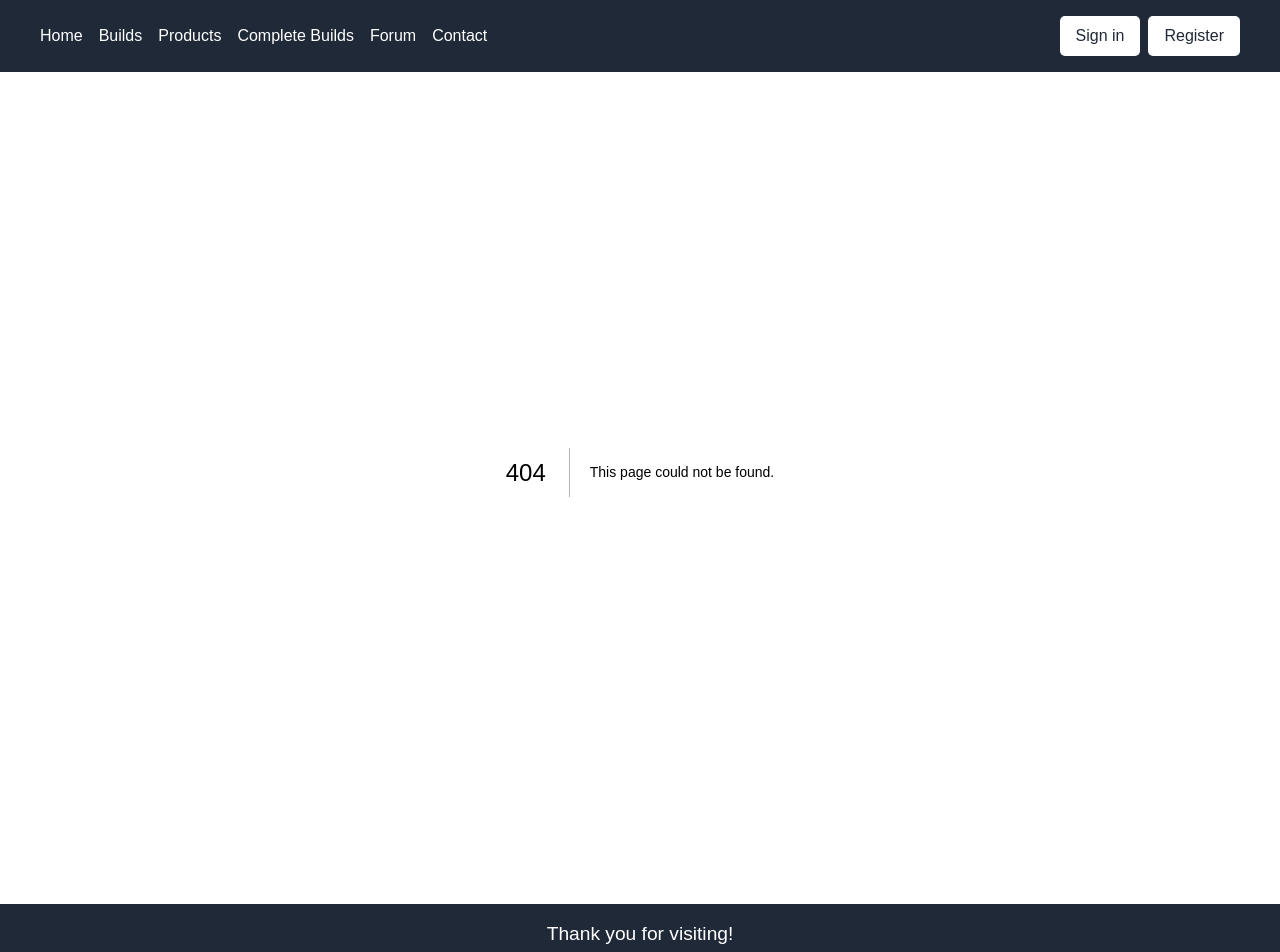
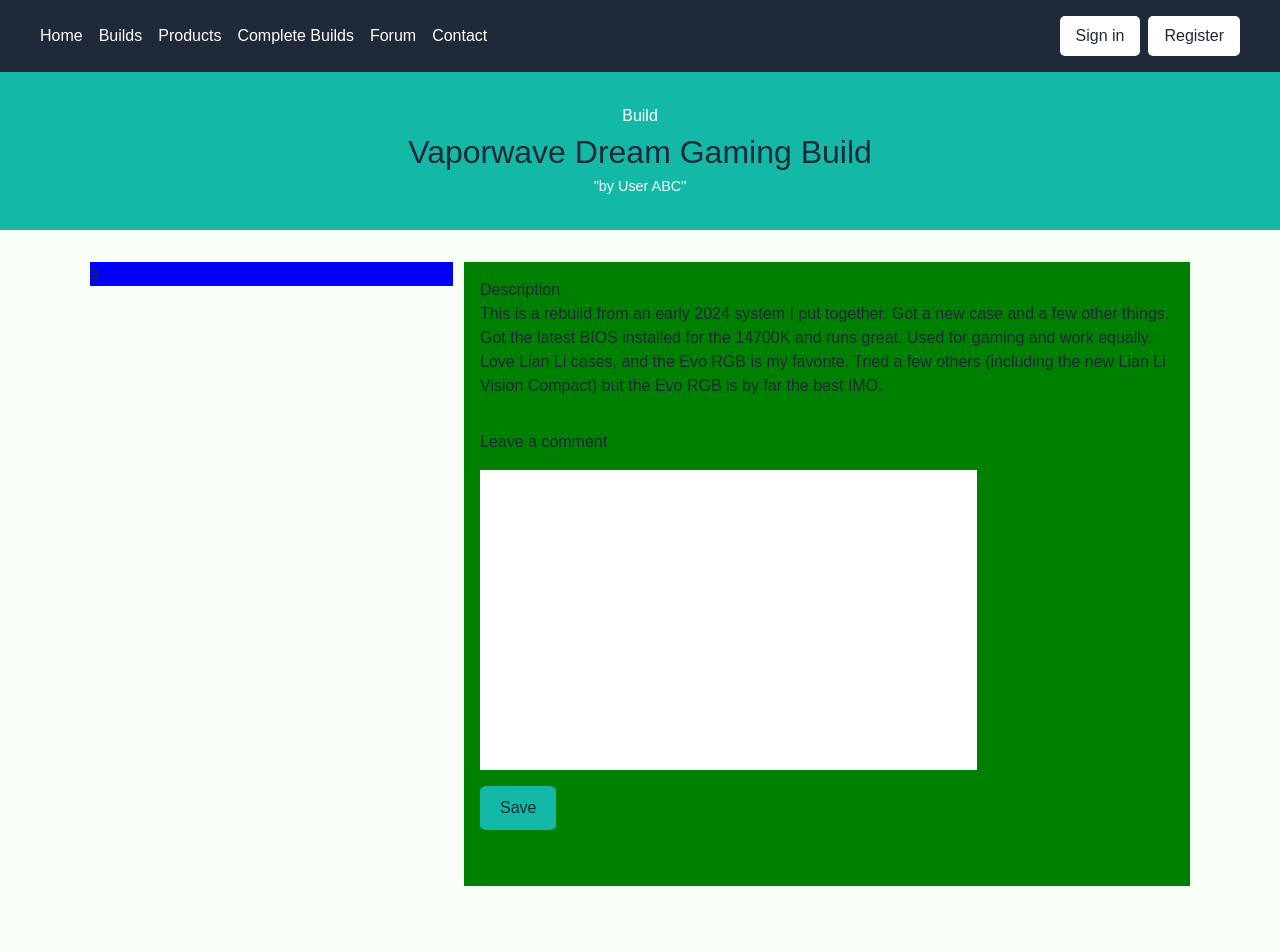
Before and after one commit to 22BI13371/Computer-Configuration-Website, a Next.js app in the folder computer-confugration-website/: page /complete_build/build in a window 1280 px wide. Before the commit this address had no page. Shown: the top 952 px of the page. Built offline with nearby package versions, Linux system fonts and the light colour scheme.

Commit message:
specific build ui

```diff
--- /dev/null
+++ b/computer-confugration-website/src/app/complete_build/build/page.jsx
@@ -0,0 +1,34 @@
+'use client';
+import '@/styles/builddetail.css'
+
+const BuildDetail = () => {
+    return(
+        <>
+        <div className="main_content">
+            <div className='page_title'>
+                <h4>Build</h4>
+                <h1 className='build_name'>Vaporwave Dream Gaming Build</h1>
+                <div className='user'>"by User ABC"</div>
+            </div>
+            <div className='page_content'>
+                <div className='sidebar'>a</div>
+                <div className='mainbar'>
+                    <div className='description_box'>
+                        <h2>Description</h2>
+                        <p>This is a rebuild from an early 2024 system I put together. Got a new case and a few other things. Got the latest BIOS installed for the 14700K and runs great. Used for gaming and work equally. Love Lian Li cases, and the Evo RGB is my favorite. Tried a few others (including the new Lian Li Vision Compact) but the Evo RGB is by far the best IMO.</p>
+                    </div>
+                    <div className='comment_box'>
+                        <h2>Leave a comment</h2>
+                        <div className='input_comment'>
+                            <input className='cmbox' type="text" />
+                            <button className='savebtn'>Save</button>
+                        </div>
+                    </div>
+                </div>
+            </div>
+        </div>
+        </>
+    );
+};
+
+export default BuildDetail;
--- a/computer-confugration-website/src/app/complete_build/buildcard.jsx
+++ b/computer-confugration-website/src/app/complete_build/buildcard.jsx
@@ -1,11 +1,10 @@
 import Link from "next/link";
 import Image from "next/image";
-import {products} from './build_data'
 
 const BuildCard = ({ id, picture, title, specs, price }) => {
   return (
     <div className="build-item">
-      <Link href={`/completebuild/build/${id}`}>{
+      <Link href={`/complete_build/build/${id}`}>{
             <>
               <Image src={picture} alt={title} width={200} height={150} />
               <div className="build-info">
--- /dev/null
+++ b/computer-confugration-website/src/styles/builddetail.css
@@ -0,0 +1,74 @@
+.main_content {
+    display: flex;
+    flex-direction: column;
+    align-items: center;
+    justify-content: center;
+    background-color: #F7FFF7;
+}
+
+.page_title {
+    height: auto;
+    width: 100%;
+    background-color: #14b8a6;
+    text-align: center;
+    padding: 2rem 0;
+}
+
+.page_title h4 {
+    font-size: 1rem;
+}
+
+.build_name {
+    color: #1f2937;
+    font-size: 2rem;
+}
+
+.user {
+    color: #F7FFF7;
+}
+
+.page_content {
+    width: 1100px;
+    min-height: 100vh;
+    color: #1f2937;
+    padding: 2rem 0;
+    display: block;
+}
+
+.sidebar {
+    width: 33%;
+    background-color: blue;
+    float: left;
+}
+
+.mainbar {
+    width: 66%;
+    background-color: green;
+    float: right;
+    padding-left: 1rem;
+    padding-top: 1rem;
+}
+
+.description_box {
+    margin-bottom: 2rem;
+}
+
+.input_comment {
+    height: 400px;
+    width: 70%;
+    margin-top: 1rem;
+    margin-bottom: 1rem;
+}
+
+.cmbox {
+    width: 100%;
+    height: 300px;
+}
+
+.savebtn {
+    background-color: #14b8a6;
+    border: 1px #1f2937;
+    margin: 1rem 0;
+    padding: 10px 20px;
+    border-radius: 10%;
+}
```
